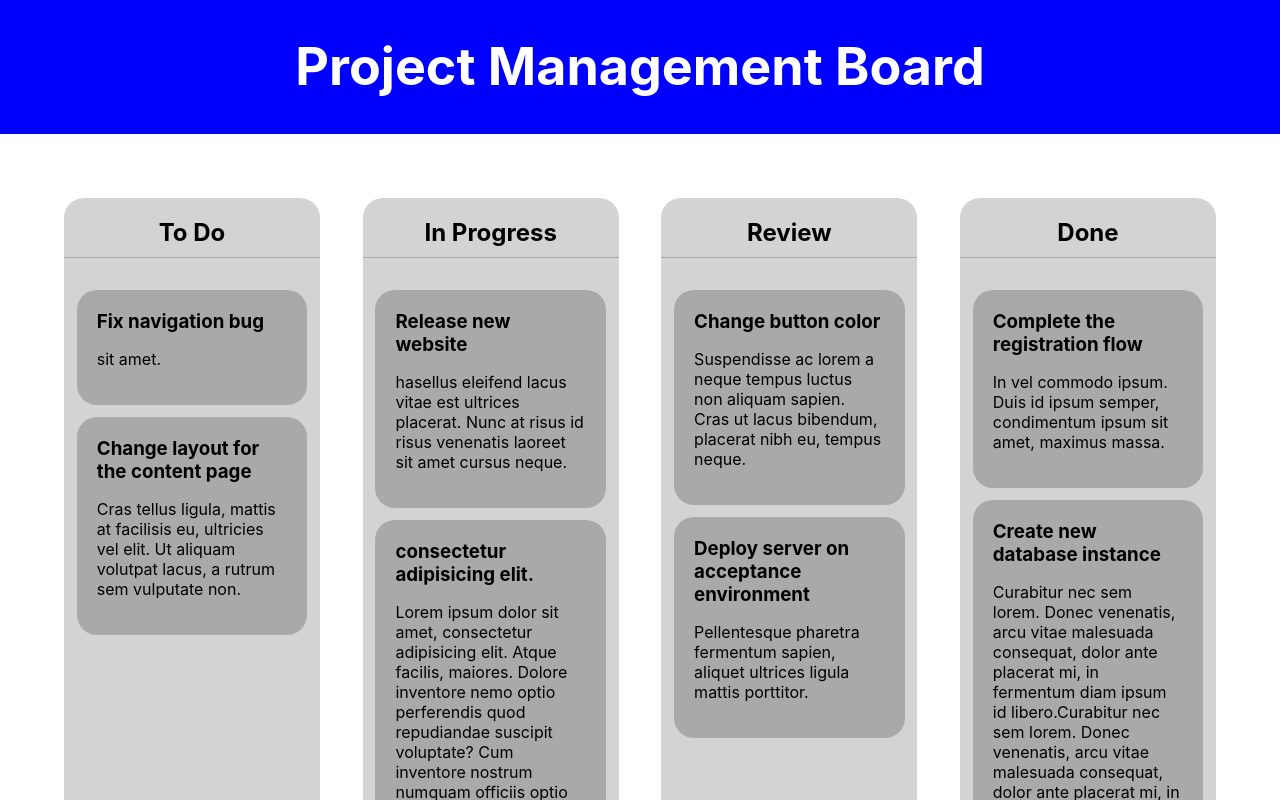
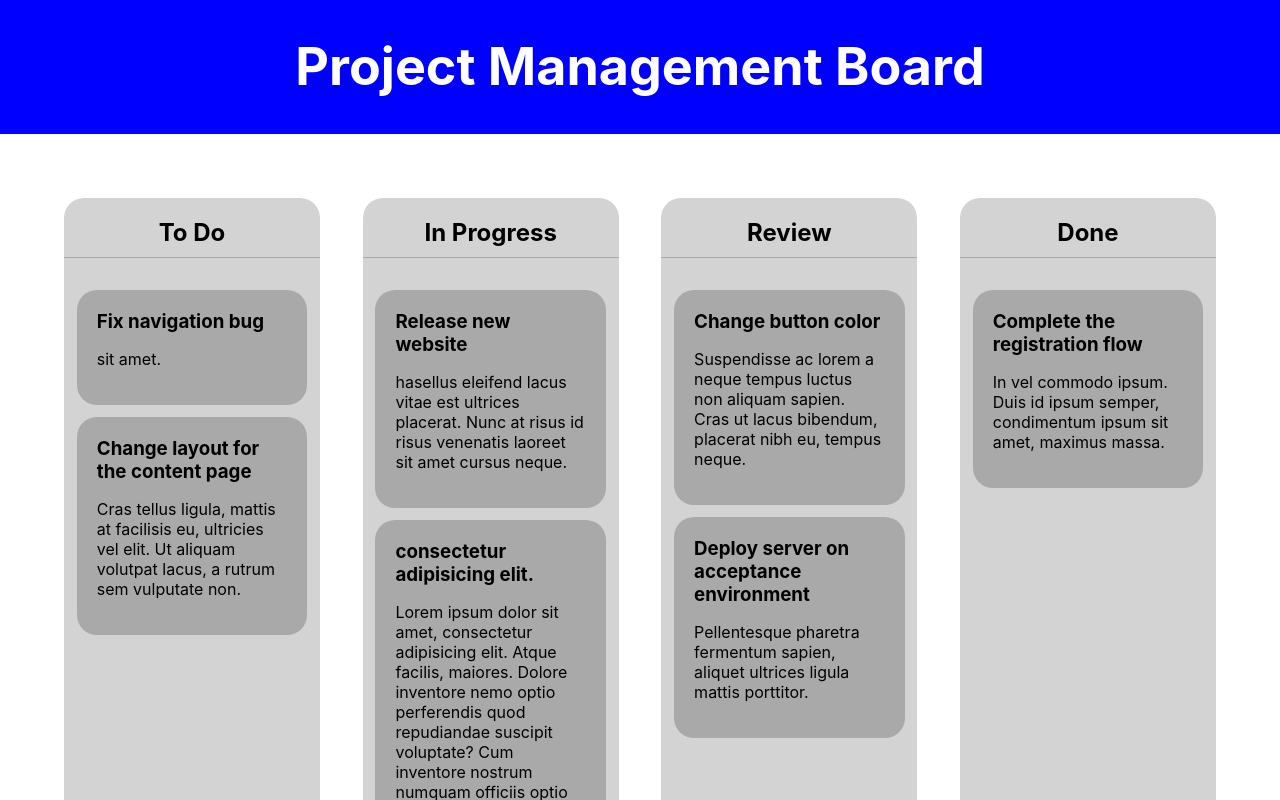
Before and after one commit to bitcreative-studios/react-kanban, a React (Create React App) app: page / in a window 1280 px wide. Shown: the top 800 px of the page. Built offline with nearby package versions, Linux system fonts and the light colour scheme.

Commit message:
feat: allow tickets to be dragged across board lanes

```diff
--- a/public/assets/data.json
+++ b/public/assets/data.json
@@ -12,44 +12,39 @@
     "body": "hasellus eleifend lacus vitae est ultrices placerat. Nunc at risus id risus venenatis laoreet sit amet cursus neque.",
     "lane": 2
   },{
-    "id": 2,
+    "id": 3,
     "title": "consectetur adipisicing elit.",
     "body": "Lorem ipsum dolor sit amet, consectetur adipisicing elit. Atque facilis, maiores. Dolore inventore nemo optio perferendis quod repudiandae suscipit voluptate? Cum inventore nostrum numquam officiis optio quasi sequi suscipit velit.",
     "lane": 2
   },{
-    "id": 2,
+    "id": 4,
     "title": "Release new website",
     "body": "Blanditiis commodi eum libero maiores, officia quibusdam quidem repellendus sit soluta tempora ullam veniam voluptate voluptatibus! Adipisci animi at corporis dignissimos error, expedita mollitia nisi non quia quos sit Aliquid corporis dolor eveniet ex, illo laborum veritatis? Accusamus, aliquid amet deserunt fuga harum id iure, maiores nemo numquam optio porro possimus, quaerat sint sit temporibus ut velit vero! Excepturi facilis inventore ipsam molestiae optio quae?",
     "lane": 2
   },
   {
-    "id": 3,
+    "id": 5,
     "title": "Change button color",
     "body": "Suspendisse ac lorem a neque tempus luctus non aliquam sapien. Cras ut lacus bibendum, placerat nibh eu, tempus neque.",
     "lane": 3
   },
   {
-    "id": 4,
+    "id": 6,
     "title": "Deploy server on acceptance environment",
     "body": "Pellentesque pharetra fermentum sapien, aliquet ultrices ligula mattis porttitor.",
     "lane": 3
   },
   {
-    "id": 5,
+    "id": 7,
     "title": "Change layout for the content page",
     "body": "Cras tellus ligula, mattis at facilisis eu, ultricies vel elit. Ut aliquam volutpat lacus, a rutrum sem vulputate non.",
     "lane": 1
   },
   {
-    "id": 6,
+    "id": 8,
     "title": "Complete the registration flow",
     "body": "In vel commodo ipsum. Duis id ipsum semper, condimentum ipsum sit amet, maximus massa.",
     "lane": 4
-  },
-  {
-    "id": 7,
-    "title": "Create new database instance",
-    "body": "Curabitur nec sem lorem. Donec venenatis, arcu vitae malesuada consequat, dolor ante placerat mi, in fermentum diam ipsum id libero.Curabitur nec sem lorem.\n\nDonec venenatis, arcu vitae malesuada consequat, dolor ante placerat mi, in fermentum diam ipsum id libero.",
-    "lane": 4
   }
+
 ]
--- a/src/components/Board/Board.js
+++ b/src/components/Board/Board.js
@@ -23,20 +23,39 @@ const BoardMarkup = ({ lanes, loading, error, data }) => {
     evt.dataTransfer.setData('id', id)
   }
 
+  const onDragOver = evt => {
+    evt.preventDefault()
+  }
+
+  const onDrop = (e, laneId) => {
+    // ticket id of dragged ticket
+    const id = e.dataTransfer.getData('id')
+    const _tickets = tickets.filter(ticket => {
+      if (ticket.id === parseInt(id)) {
+        ticket.lane = laneId
+      }
+      return ticket
+    })
+    setTickets(_tickets)
+  }
+
   useEffect(() => {
     setTickets(data)
-  }, [data])
+  }, [data, tickets])
 
   return (
     <BoardWrapper>
       {lanes.map(lane => (
         <Lane
           key={lane.id}
+          laneId={lane.id}
           title={lane.title}
           loading={loading}
           error={error}
           tickets={tickets.filter(ticket => ticket.lane === lane.id)}
           onDragStart={onDragStart}
+          onDragOver={onDragOver}
+          onDrop={onDrop}
         />
       ))}
     </BoardWrapper>
--- a/src/components/Lane/Lane.js
+++ b/src/components/Lane/Lane.js
@@ -31,13 +31,27 @@ const Title = styled.h2`
   border-bottom: 1px solid darkGray;
 `
 
-export const Lane = ({ tickets, loading, error, title, onDragStart }) => (
-  <LaneWrapper>
+export const Lane = ({
+  tickets,
+  loading,
+  error,
+  title,
+  onDragStart,
+  onDragOver,
+  onDrop,
+  laneId,
+}) => (
+  <LaneWrapper onDragOver={onDragOver} onDrop={e => onDrop(e, laneId)}>
     <Title>{title}</Title>
     {(loading || error) && <Alert>{loading ? 'Loading...' : error}</Alert>}
     <TicketsWrapper>
       {tickets.map(ticket => (
-        <Ticket key={ticket.id} ticket={ticket} onDragStart={onDragStart} />
+        <Ticket
+          key={ticket.id}
+          ticket={ticket}
+          onDragStart={onDragStart}
+          onDrop={onDrop}
+        />
       ))}
     </TicketsWrapper>
   </LaneWrapper>
```
